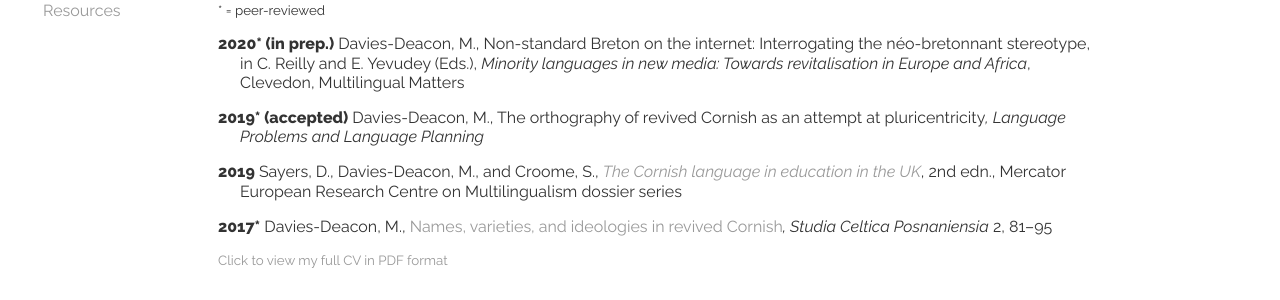
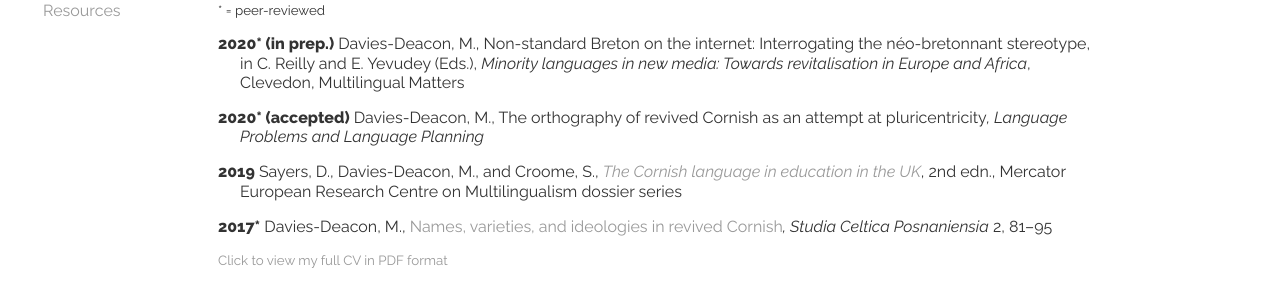
Before and after one commit to merryndd/merryndd.github.io, a Jekyll site: the page built from site/publications/index.html, in a window 1280 px wide. Shown: the part 158-458 px from the top of the page. Built offline with Jekyll 4.4.1, drawn with Linux system fonts in a browser that asks for light colours; comment, search, counter and statistics services are not loaded.

Commit message:
Update publication schedule

```diff
--- a/site/publications/_posts/2019-12-01-pluricentricity.html
+++ b/site/publications/_posts/2020-02-01-pluricentricity.html
@@ -1,5 +1,5 @@
 ---
-date: 2019-12-01
+date: 2020-02-01
 title: "The orthography of revived Cornish as an attempt at pluricentricity"
 author1: "Davies-Deacon, M."
 type: article
```
